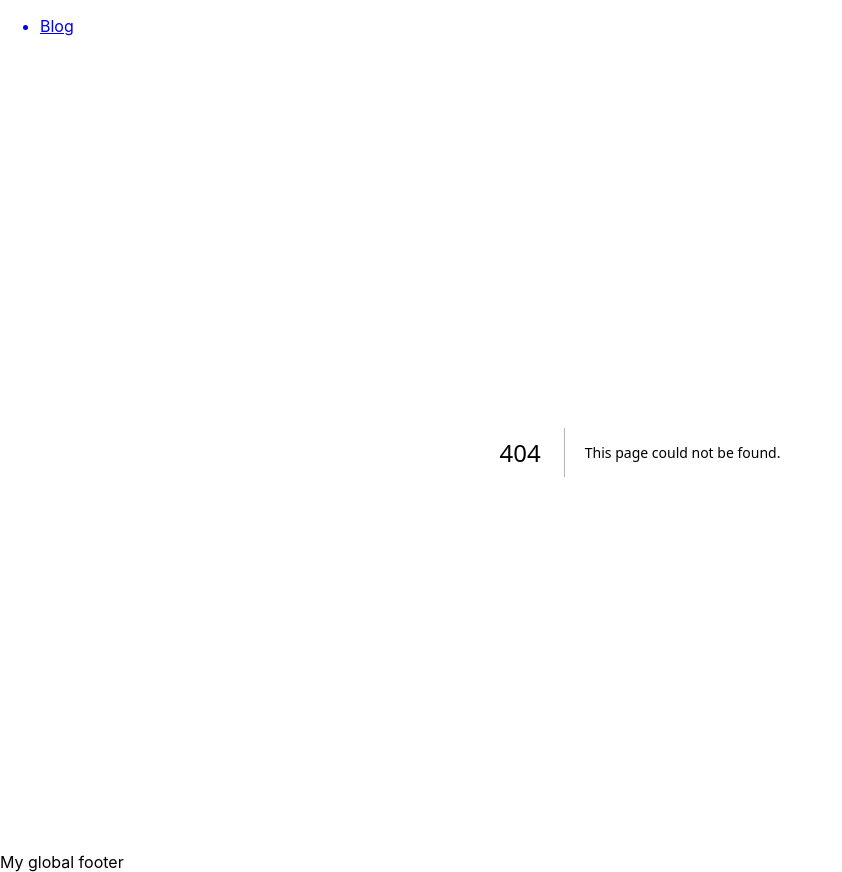
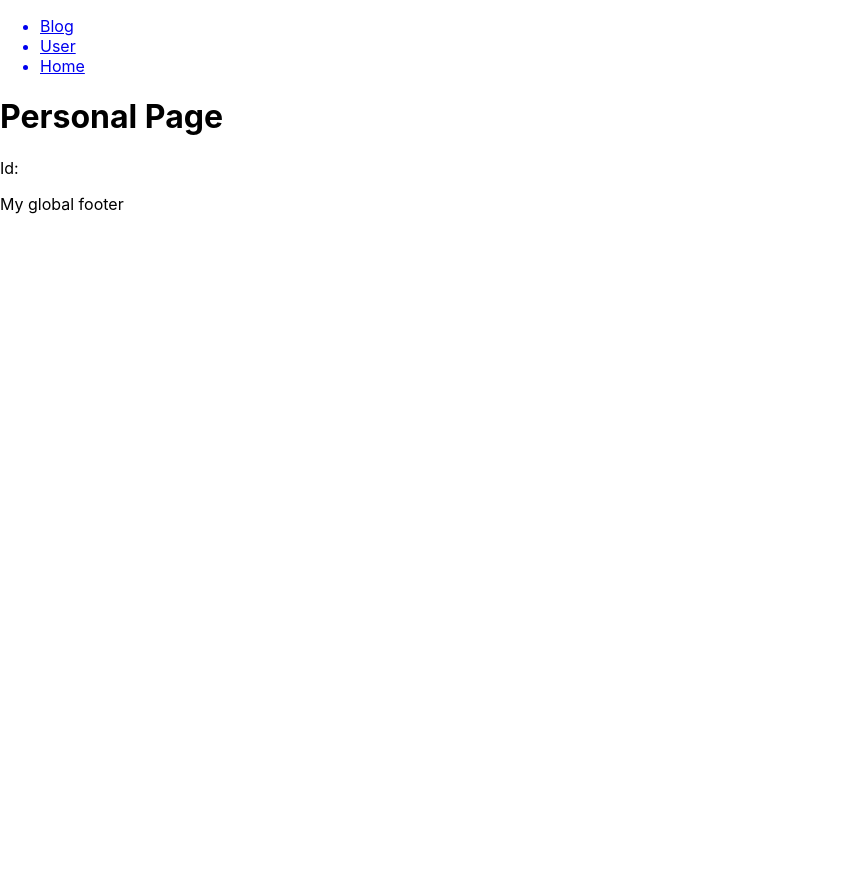
Before and after one commit to ViktorPalchynskyi/Learning-Next.js, a Next.js app in the folder page_router/: page /user in a window 1280 px wide. Before the commit this address had no page. Shown: the whole page, without its empty margins (0-842 px from the left). After the commit the page ends 816 px from the top, so only its background shows below. Built offline with nearby package versions, Linux system fonts and the light colour scheme.

Commit message:
02.08.24 - added catch-all route

```diff
--- a/page_router/src/pages/_app.js
+++ b/page_router/src/pages/_app.js
@@ -7,8 +7,14 @@ export default function App({ Component, pageProps }) {
             <header>
                 <nav>
                     <ul>
-                        <Link href={'/blog'}>
+                        <Link href='/blog'>
                             <li>Blog</li>
+                        </Link>
+                        <Link href='/user'>
+                            <li>User</li>
+                        </Link>
+                        <Link href='/'>
+                            <li>Home</li>
                         </Link>
                     </ul>
                 </nav>
--- /dev/null
+++ b/page_router/src/pages/user/[...id]/index.js
@@ -0,0 +1,18 @@
+import { useRouter } from 'next/router';
+
+export default function UserPersonalPage() {
+    const router = useRouter();
+    const { id } = router.query;
+
+    if (id?.length > 4) {
+        throw new Error('Too many options!');
+    }
+
+
+    return (
+        <div>
+            <h1>Personal Page</h1>
+            <p>Id: {id && id.join('/')}</p>
+        </div>
+    );
+}
```
Also changed, not shown: page_router/src/pages/user/index.js (added, +20 -0 lines).
